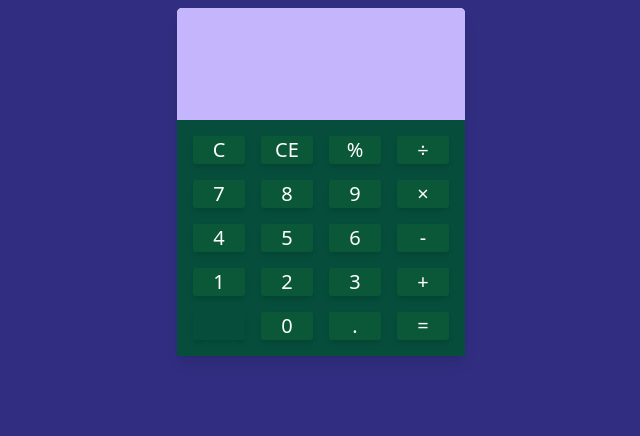
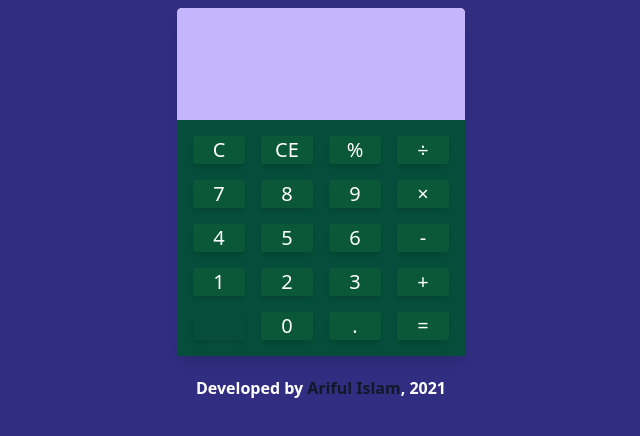
Before and after one commit to arifulsajib/simple-calculator-js, a plain HTML site: page index.html in a window 1280 px wide. Shown: the part 92-528 px from the top of the page, without its empty margins (319-959 px from the left). Drawn offline with nearby package versions, Linux system fonts and the light colour scheme.

Commit message:
minor changes

```diff
--- a/index.html
+++ b/index.html
@@ -54,6 +54,12 @@
         </section>
     </main>
 
+    <footer>
+        <p class="text-center text-white my-5 font-bold">Developed by <a class="text-decoration-none text-gray-900"
+                href="https://www.linkedin.com/in/arifulsajib/" target="_blank">Ariful Islam</a>, 2021
+        </p>
+    </footer>
+
     <!-- Javascript -->
     <script src="js/main.js"></script>
 </body>
```
Also changed, not shown: 1 other file.
